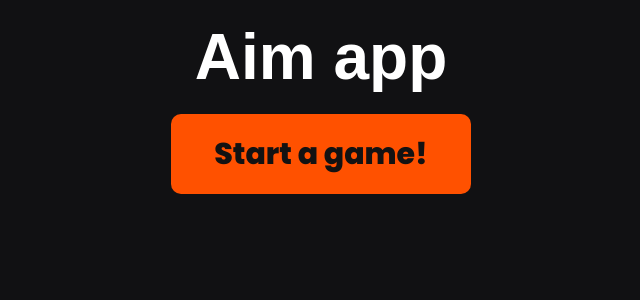
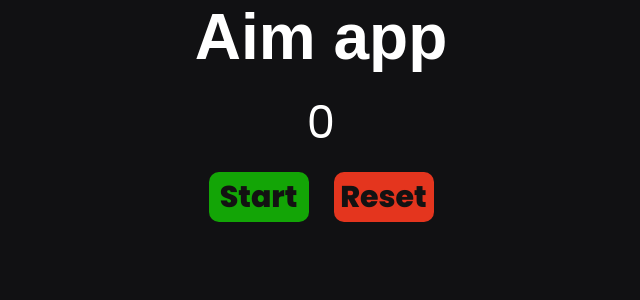
Before and after one commit to Itsyxon/Aim_Game, a React (Create React App) app: page / in a window 1280 px wide. Shown: the top 300 px of the page, without its empty margins (319-959 px from the left). Built offline with nearby package versions, Linux system fonts and the light colour scheme; a web font is replaced by a local one.

Commit message:
Final version

```diff
--- a/src/App.css
+++ b/src/App.css
@@ -1,3 +1,7 @@
 .App {
   text-align: center;
 }
+
+h1 {
+  margin: 0;
+}
--- a/src/components/GameBoard.tsx
+++ b/src/components/GameBoard.tsx
@@ -2,20 +2,20 @@ import React, { useState } from 'react';
 import styles from '../styles/GameBoard.module.css'
 import MakeDots from './MakeDots';
 import IDot from '../dotModel/dot';
-
-
+import GameSettings from './GameSettings';
 
 const GameBoard = () => {
     const [dots, setDots] = useState<IDot[]>([])
+    const [counter, setCounter] = useState<number>(0)
     const uniqueId = Date.now() + Math.random()
     const create = () => {
         setDots([{ id: uniqueId }])
     }
     return (
         <>
-            <button className={styles.startButton} onClick={create}>Start a game!</button>
+            <GameSettings create={create} counter={counter} setCounter={setCounter} setDots={setDots} />
             <div className={styles.gameboard}>
-                <MakeDots dots={dots} setDots={setDots} create={create} />
+                <MakeDots dots={dots} setDots={setDots} create={create} counter={counter} setCounter={setCounter} />
             </div>
         </>
     );
--- /dev/null
+++ b/src/components/GameSettings.tsx
@@ -0,0 +1,29 @@
+import React from 'react';
+
+import styles from '../styles/GameSettings.module.css'
+import IDot from '../dotModel/dot';
+
+interface IProps {
+    create: () => void;
+    counter: number
+    setCounter: React.Dispatch<React.SetStateAction<number>>
+    setDots: React.Dispatch<React.SetStateAction<IDot[]>>
+}
+
+const GameSettings: React.FC<IProps> = ({ create, counter, setCounter, setDots }: IProps) => {
+    const resetAll = (): void => {
+        setCounter(0)
+        setDots([])
+    }
+    return (
+        <div className={styles.settings}>
+            <div className={styles.counter}>{counter}</div>
+            <div className={styles.buttons}>
+                <button className={styles.startButton} onClick={create}>Start</button>
+                <button className={styles.resetButton} onClick={resetAll}>Reset</button>
+            </div>
+        </div>
+    );
+};
+
+export default GameSettings;
--- a/src/components/MakeDots.tsx
+++ b/src/components/MakeDots.tsx
@@ -7,11 +7,14 @@ interface IDots {
     dots: IDot[]
     setDots: React.Dispatch<React.SetStateAction<IDot[]>>
     create: () => void
+    counter: number
+    setCounter: React.Dispatch<React.SetStateAction<number>>
 }
 
-const MakeDots: React.FC<IDots> = ({ dots, setDots, create }: IDots) => {
+const MakeDots: React.FC<IDots> = ({ dots, setDots, create, counter, setCounter }: IDots) => {
     const deleteDot = (id: number) => {
         setDots(dots.filter((dot) => dot.id != id))
+        setCounter(counter + 1)
         create()
     }
     return (
--- a/src/styles/GameBoard.module.css
+++ b/src/styles/GameBoard.module.css
@@ -4,22 +4,3 @@
     position: relative;
     padding: 5px 20px;
 }
-
-.startButton {
-    width: 300px;
-    height: 80px;
-    background-color: rgb(255, 81, 0);
-    font-family: 'Poppins', sans-serif;
-    color: rgb(19, 18, 18);
-    font-size: 30px;
-    font-weight: 800;
-    border-radius: 10px;
-    border: none;
-    cursor: pointer;
-    transition: .1s;
-}
-
-.startButton:active {
-    background-color: rgb(255, 30, 0);
-    box-shadow: 0 5px 5px black;
-}
--- /dev/null
+++ b/src/styles/GameSettings.module.css
@@ -0,0 +1,57 @@
+.startButton {
+    width: 100px;
+    height: 50px;
+    background-color: rgb(19, 165, 6);
+    font-family: 'Poppins', sans-serif;
+    color: rgb(19, 18, 18);
+    font-size: 30px;
+    font-weight: 800;
+    border-radius: 10px;
+    border: none;
+    cursor: pointer;
+    transition: .1s;
+}
+
+.resetButton {
+    width: 100px;
+    height: 50px;
+    background-color: rgb(228, 53, 30);
+    font-family: 'Poppins', sans-serif;
+    color: rgb(19, 18, 18);
+    font-size: 30px;
+    font-weight: 800;
+    border-radius: 10px;
+    border: none;
+    cursor: pointer;
+    transition: .1s;
+}
+
+.startButton:active {
+    background-color: rgb(2, 100, 7);
+    box-shadow: 0 5px 5px black;
+}
+
+.resetButton:active {
+    background-color: rgb(155, 38, 23);
+    box-shadow: 0 5px 5px black;
+}
+
+.settings {
+    display: flex;
+    flex-direction: column;
+    justify-content: center;
+    align-items: center;
+}
+
+.buttons {
+    width: 250px;
+    display: flex;
+    align-items: center;
+    justify-content: space-around;
+}
+
+.counter {
+    font-size: 45px;
+    margin: 15px;
+    color: white;
+}
```
